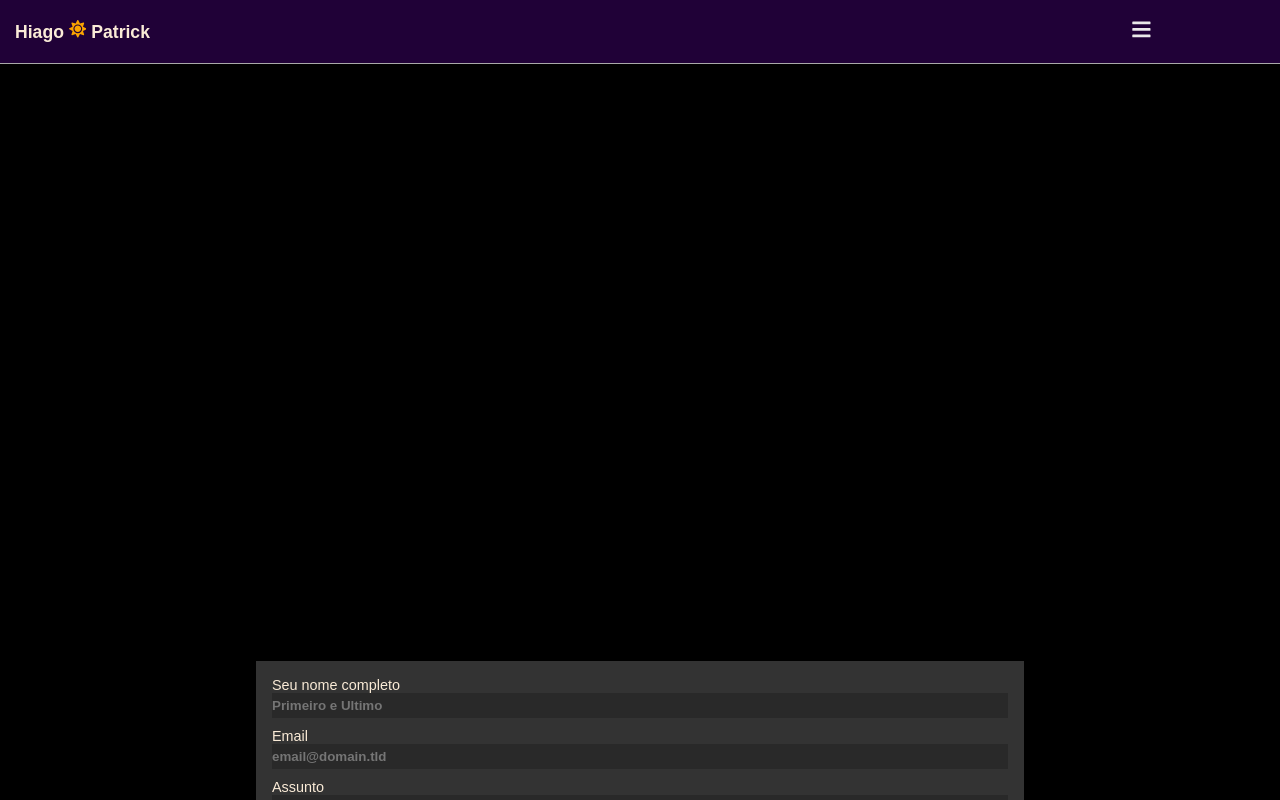
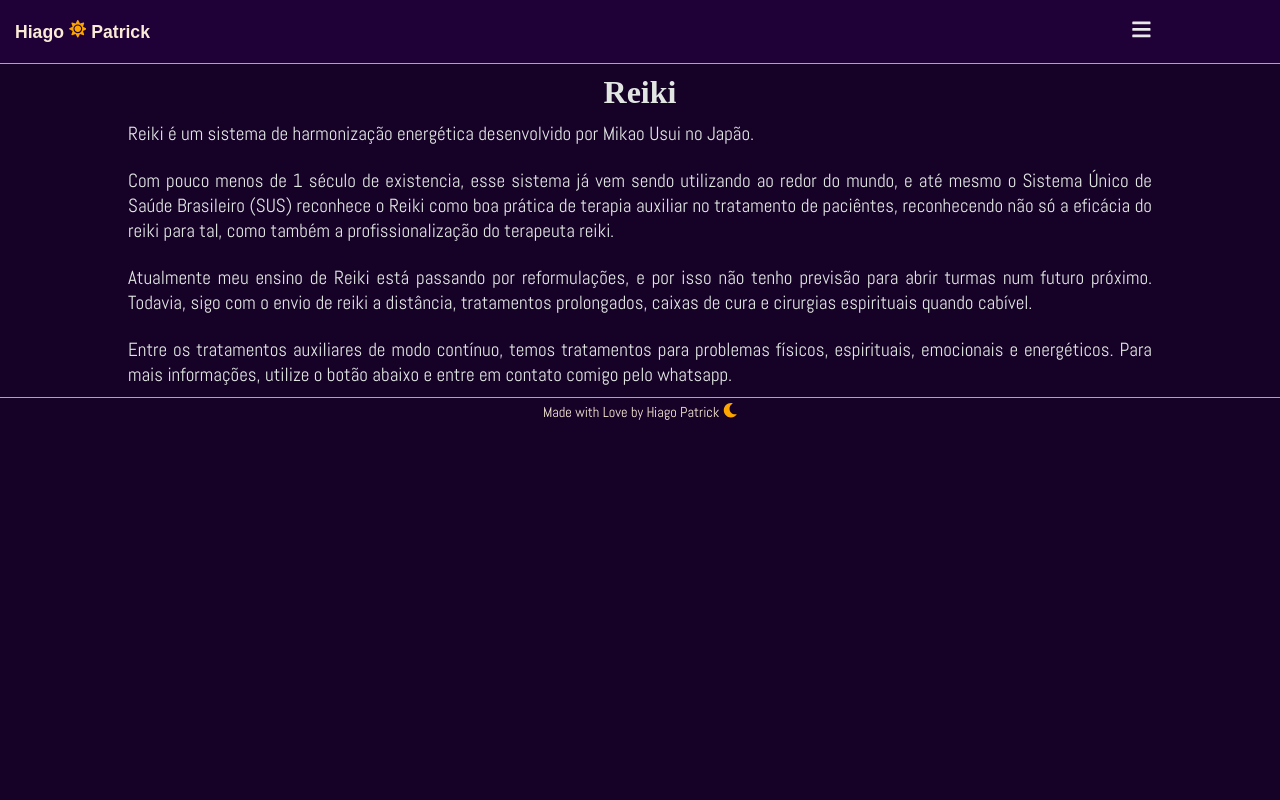
Before and after one commit to hiagoptk/portal, a Next.js app: page /reiki in a window 1280 px wide. Shown: the top 800 px of the page. Built offline with nearby package versions, Linux system fonts and the light colour scheme; a web font is replaced by a local one.

Commit message:
correções de fonte, cores e animações adcionais.

```diff
--- a/pages/index.js
+++ b/pages/index.js
@@ -1,4 +1,5 @@
 import Head from 'next/head'
+import Link from 'next/link'
 import styles from '../styles/Home.module.css'
 import {NavBar} from '../components/HeaderPages/NavBar'
 import FooterPage from '../components/FooterPages/FooterPage'
@@ -23,13 +24,17 @@ export default function Home() {
         </div>
 
         <div className={styles.btnBox}>
+          <Link href={"/tarot"} passHref>
             <div className={styles.btnYellow}>
               <h3>Tarot</h3>
             </div>
+          </Link>
 
+          <Link href={"/reiki"} passHref>
             <div className={styles.btnBlue}>
               <h3>Reiki</h3>
             </div>
+          </Link>
 
         </div>
       </div>
--- a/pages/reiki/index.js
+++ b/pages/reiki/index.js
@@ -1,64 +1,41 @@
 import styles from '../../styles/Reiki.module.css';
-import {NavBar} from '../../components/HeaderPages/NavBar'
+import { NavBar } from '../../components/HeaderPages/NavBar'
 import FooterPage from '../../components/FooterPages/FooterPage'
 
 
 const Reiki = () => {
     return (
-        <div className={styles.container}>
+        <>
             <NavBar />
-            <div className={styles.main}>
-                <div className={styles.textBox}>
+            <div className={styles.container}>
+
+                <div className={styles.box}>
+
                     <h1 className={styles.title}>Reiki</h1>
-                    <p className={styles.description}>
-                    Reiki é um sistema de harmonização energética desenvolvido por Mikao Usui no Japão.
-                    Com pouyco menos de 1 século de existencia, esse sistema já vem sendo utilizando ao redor do mundo,
-                    e até mesmo o Sistema Único de Saúde Brasileiro (SUS) reconhece o Reiki como boa prática de terapia
-                    auxiliar no tratamento de paciêntes, reconhecendo não só a eficácia do reiki para tal,
-                    como também a profissionalização do terapeuta reiki.
-                    </p>
-                    <p className={styles.description}>
-                    Em meu clã, tratamos o reiki como parte inicial do treinamento e desenvolvimento de novos membros.
-                    Reconhecemos no reiki a capacidade transformadora do self. Com isso, nosso primeiro estágio de
-                    treinamento, que visa compreender os fluxos energéticos do corpo, os muitos corpos que possúimos, e
-                    lidar com nossos aspectos psicológicos mais básicos, se inicia por meio desta ferramenta. Por tocar
-                    em todos esses pontos de fomra suscinta e gentil, escolhemos integrar-lo ao nosso corpo de prática.
-                    </p>
-                    <p className={styles.description}>
-                    No entando, devido ao escopo do clã, nosso treinamento visa se aprofundar no trabalho com o reiki
-                    para além do convencional. Desenvolvemos técnicas, treinamentos e práticas que são exclusivas nossas,
-                    e apesar de serem totalmente integradas à pratica reikiana, reconhecemos que tais atos são exclusivos
-                    à nosso grupo.
-                    </p>
+
+                    <div className={styles.description}>
+                        <p>Reiki é um sistema de harmonização energética desenvolvido por Mikao Usui no Japão.</p>
+                        <br/>
+                        <p>Com pouco menos de 1 século de existencia, esse sistema já vem sendo utilizando ao redor do mundo,
+                        e até mesmo o Sistema Único de Saúde Brasileiro (SUS) reconhece o Reiki como boa prática de terapia
+                        auxiliar no tratamento de paciêntes, reconhecendo não só a eficácia do reiki para tal,
+                        como também a profissionalização do terapeuta reiki.</p>
+                        <br/>
+                        <p>Atualmente meu ensino de Reiki está passando por reformulações, e por isso não tenho previsão para
+                            abrir turmas num futuro próximo. Todavia, sigo com o envio de reiki a distância, tratamentos prolongados,
+                            caixas de cura e cirurgias espirituais quando cabível.
+                        </p>
+                        <br/>
+                        <p>Entre os tratamentos auxiliares de modo contínuo, temos tratamentos para problemas físicos, espirituais,
+                            emocionais e energéticos. Para mais informações, utilize o botão abaixo e entre em contato comigo pelo whatsapp.
+                        </p>
+                    </div>
+
+
                 </div>
-                <form id="fs-frm" name="department-contact-form" acceptCharset="utf-8" className={styles.form} action="https://formspree.io/f/mayagqae" method="post">
-                    <fieldset id="fs-frm-inputs">
-                        <label htmlFor="full-name">Seu nome completo</label>
-                        <input type="text" name="name" id="full-name" placeholder="Primeiro e Ultimo" required=""/>
-                        <br/>
-                        <label htmlFor="email-address">Email</label><br/>
-                        <input type="email" name="_replyto" id="email-address" placeholder="email@domain.tld" required=""/>
-                        <br/>
-                        <label htmlFor="department"> Assunto</label><br/>
-                            <select name="department" id="department" required="">
-                                <option value="Select" defaultValue >Sessão...</option>
-                                <option value="Sessão Geral">Sessão Geral</option>
-                                <option value="Terapia para Casal">Terapia para Casal</option>
-                                <option value="Problemas Físicos">Problemas Físicos</option>
-                                <option value="Problemas Emocionais">Problemas Emocionais</option>
-                                <option value="Problemas Espirituais">Problemas Espirituais</option>
-                                <option value="Quero largar meu Vício">Quero largar meu Vício</option>
-                                <option value="Terapia com cristais">Terapia com cristais</option>
-                            </select>
-                        <br/>
-                        <label htmlFor="message">Message</label><br/>
-                        <textarea rows="5" name="message" id="message" placeholder="Aenean lacinia bibendum nulla sed consectetur. Vivamus sagittis lacus vel augue laoreet rutrum faucibus dolor auctor. Donec ullamcorper nulla non metus auctor fringilla nullam quis risus." required=""></textarea>
-                    </fieldset>
-                    <input className={styles.btnForm} type="submit" value="Send Message"/>
-                </form>
             </div>
             <FooterPage />
-        </div>
+        </>
     );
 };
 
--- a/pages/tarot/index.js
+++ b/pages/tarot/index.js
@@ -2,6 +2,7 @@ import styles from '../../styles/Tarot.module.css'
 
 import {NavBar} from '../../components/HeaderPages/NavBar'
 import FooterPage from "../../components/FooterPages/FooterPage"
+import { FormTarot } from '../../components/Form/Form';
 
 const Tarot = () => {
     return (
@@ -60,6 +61,7 @@ const Tarot = () => {
 
                 </div>
 
+
             </div>
 
             <FooterPage  />
--- a/styles/Home.module.css
+++ b/styles/Home.module.css
@@ -13,7 +13,7 @@
   width: 80%;
   height: auto;
   padding: 1.5rem;
-  margin-bottom: 5%;
+  margin-bottom: 5px;
   background-color: #ffffff1d;
   border-radius: 5%;
   display: flex;
@@ -31,10 +31,9 @@
   0% {
     opacity: 0;
     transform: translateX(20px);
-    background-color: transparent;
   }
 
-  50% {
+  100% {
     opacity: 100;
 
   }
@@ -56,23 +55,63 @@
 
 .btnYellow {
   background-color: #f3b600;
-  width: 15vh;
+  width: 80px;
+  height: 80px;
   padding: 3px;
-  border-radius: 3px;
+  border-radius: 50px;
+
+
+  display: flex;
+  justify-content: center;
+  align-items: center;
 
   text-align: center;
+
+  animation: btnYello-transition 4s;
+}
+
+@keyframes btnYello-transition {
+  0% {
+    background-color: lightgreen;
+    transform: translateX(55px);
+  }
+
+  100% {
+    opacity: 100%;
+    background-color: #f3b600;
+  }
+
 }
 
 .btnBlue {
   background-color: #0070f3;
-  width: 15vh;
+  width: 80px;
+  height: 80px;
   padding: 3px;
-  border-radius: 3px;
+  border-radius: 55px;
+
+  display: flex;
+  justify-content: center;
+  align-items: center;
 
   text-align: center;
+
+  animation: btnBlue-transition 4s;
 }
 
 
+@keyframes btnBlue-transition {
+  0% {
+    background-color: lightgreen;
+    transform: translateX(-50px);
+  }
+
+  100% {
+    opacity: 100%;
+    background-color: #0070f3;
+  }
+
+}
 
 .description {
   margin: 4rem 0 0 0;
--- a/styles/Reiki.module.css
+++ b/styles/Reiki.module.css
@@ -1,44 +1,49 @@
 .container {
     width: 100vw;
     height: auto;
-    background-color: black;
     display: flex;
     flex-direction: column;
     align-items: center;
 
 }
 
-.main {
-    height: 90%;
-    padding: 2rem;;
-    flex: 1;
-    display: flex;
-    flex-direction: column;
-    justify-content: center;
-    align-items: center;
-    padding-top: 60px;
+.box {
+  width: 80%;
+  padding: 10px 0;
+  color: #e1e6e3;
+
+  display: flex;
+  flex-direction: column;
+  justify-content: center;
+  align-items: center;
+
+  text-align: justify;
+
+  animation: fade-in 3.8s;
 
 }
 
-.main .textBox {
-    text-align: center;
-    visibility: hidden;
+@keyframes fade-in {
+  0% {
+    opacity: 0%;
+  }
+
+  100% {
+    opacity: 100%;
+  }
+
 }
 
 .title {
-    color: #00a2ff;
-    font-size: 3rem;
-    font-family: "Jolly Lodger", cursive;
+  font-size: 2rem;
+  text-align: center;
+  padding-bottom: 10px;
 }
 
 .description{
-    font-size: 2.2vmax;
-    text-align: justify;
-    padding-bottom: 10px;
-    color: antiquewhite;
+  font-size: 1.19rem;
+  text-align: justify;
 }
-
-
 
 .form {
     width: 80vw;
--- a/styles/Tarot.module.css
+++ b/styles/Tarot.module.css
@@ -11,12 +11,27 @@
 
 .box {
   width: 80%;
+  padding: 10px 0;
+
   display: flex;
   flex-direction: column;
   justify-content: center;
   align-items: center;
 
   text-align: justify;
+
+  animation: fade-in 3.8s;
+
+}
+
+@keyframes fade-in {
+  0% {
+    opacity: 0%;
+  }
+
+  100% {
+    opacity: 100%;
+  }
 
 }
 
@@ -40,45 +55,5 @@
 
 .description{
   font-size: 1.19rem;
-  text-align: left;
+  text-align: justify;
 }
-
-.form {
-  width: 80vw;
-  max-width: 768px;
-  background-color: rgba(255, 255, 255, 0.199);
-  padding: 1rem;
-  font-family: 'Syne', sans-serif;
-  font-size: 0.9rem;
-
-}
-
-.form input,
-.form select {
-  height: 25px;
-}
-
-.form input,
-.form select,
-.form textarea {
-  width: 100%;
-  border: none;
-  background-color: rgba(19, 19, 19, 0.301);
-  color: antiquewhite;
-  font-weight: bold;
-  margin-bottom: 10px;
-  font-family: 'Syne', sans-serif;
-
-}
-
-.form fieldset {
-  border: none;
-  padding: 0;
-}
-
-.form .btnForm {
-  color: antiquewhite;
-  background-color: #6FCF97;
-  border-style: none;
-  border-radius: 2px;
-}
```
Also changed, not shown: components/Form/Form.js (+38 -2 lines), styles/Form.module.css (added, +39 -0 lines). Lines whose indentation alone changed are shown as unchanged.
